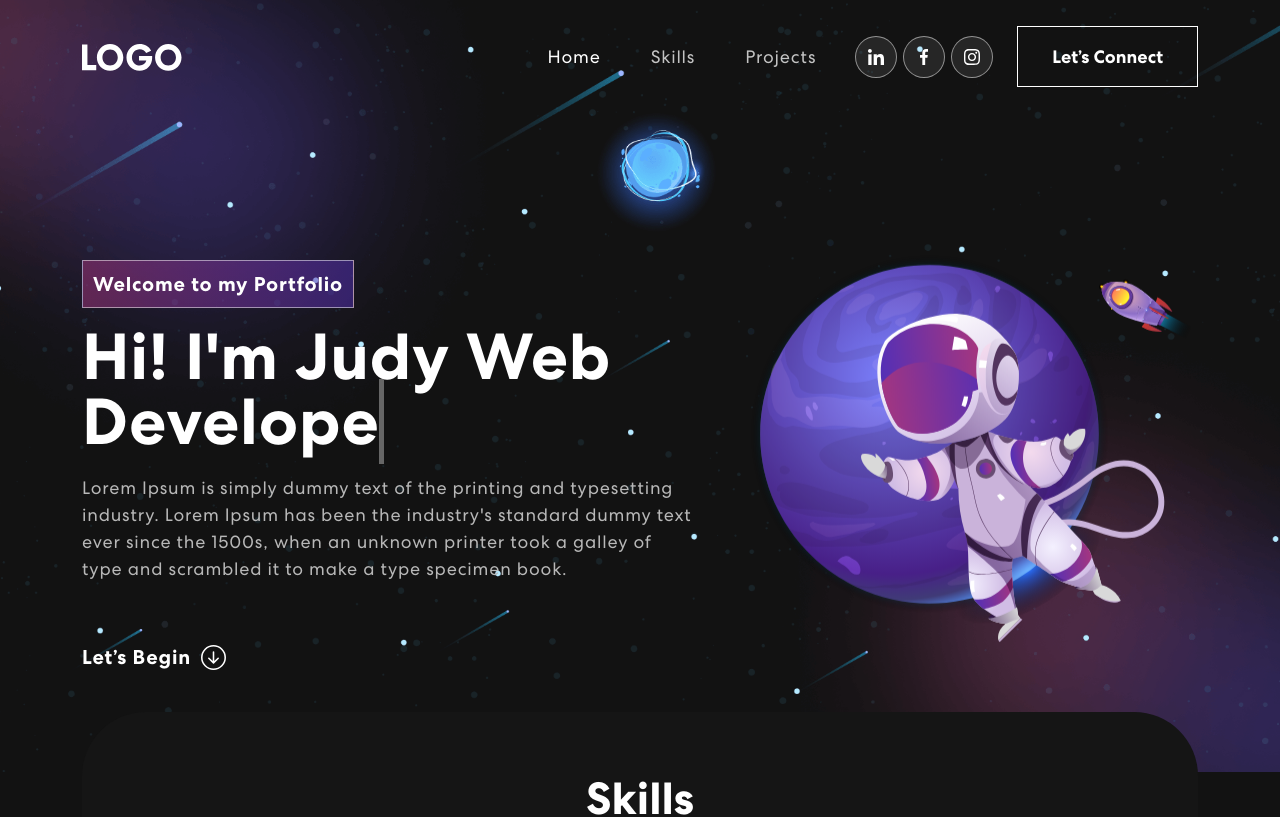
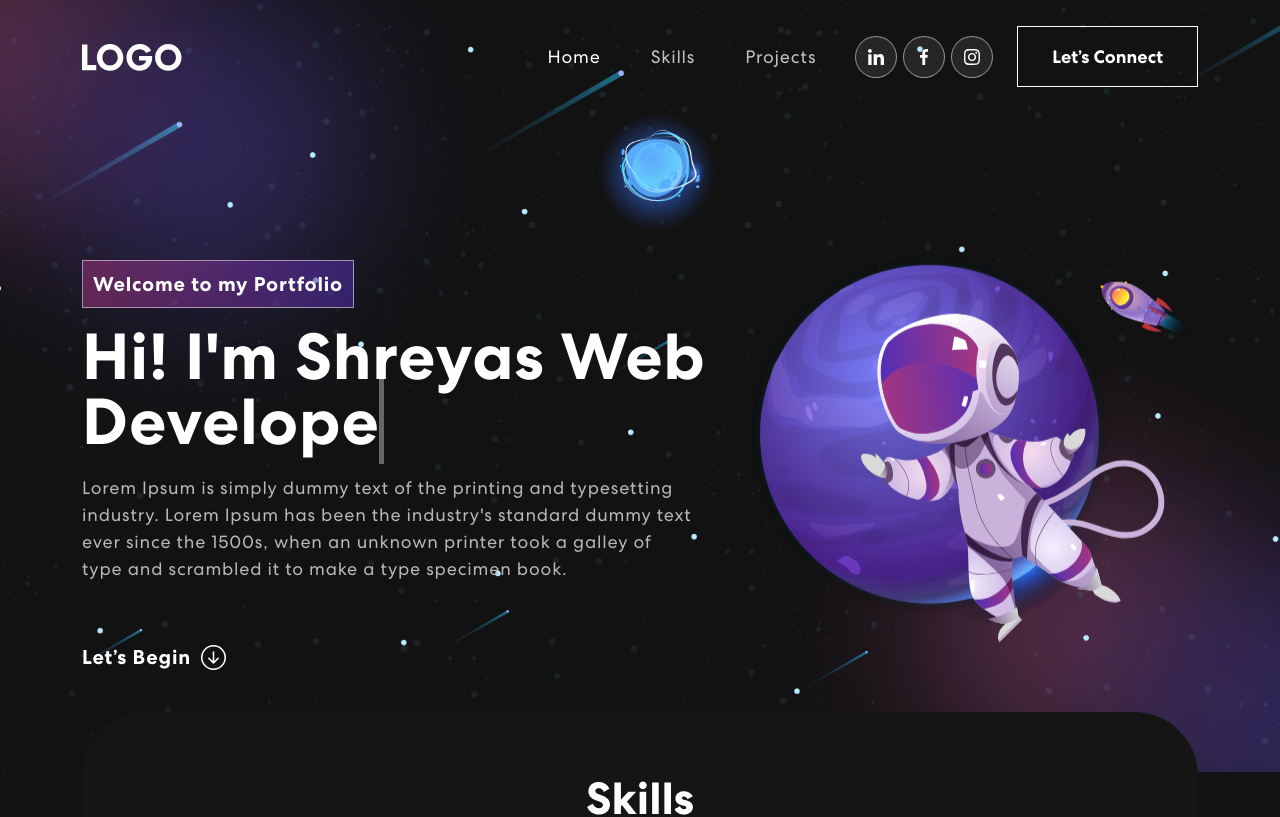
Before and after one commit to shrsyc/portfolio1, a React (Create React App) app in the folder personal-portfolio/: page / in a window 1280 px wide. Shown: the top 817 px of the page. Built offline with nearby package versions, Linux system fonts and the light colour scheme; no server answers.

Commit message:
added name

```diff
--- a/personal-portfolio/src/components/Banner.js
+++ b/personal-portfolio/src/components/Banner.js
@@ -56,7 +56,7 @@ export const Banner = () => {
               {({ isVisible }) =>
               <div className={isVisible ? "animate__animated animate__fadeIn" : ""}>
                 <span className="tagline">Welcome to my Portfolio</span>
-                <h1>{`Hi! I'm Judy`} <span className="txt-rotate" dataPeriod="1000" data-rotate='[ "Web Developer", "Web Designer", "UI/UX Designer" ]'><span className="wrap">{text}</span></span></h1>
+                <h1>{`Hi! I'm Shreyas`} <span className="txt-rotate" dataPeriod="1000" data-rotate='[ "Web Developer", "Web Designer", "UI/UX Designer" ]'><span className="wrap">{text}</span></span></h1>
                   <p>Lorem Ipsum is simply dummy text of the printing and typesetting industry. Lorem Ipsum has been the industry's standard dummy text ever since the 1500s, when an unknown printer took a galley of type and scrambled it to make a type specimen book.</p>
 
                   <button>Let’s Begin <ArrowDownCircle size={25} /></button>
```
